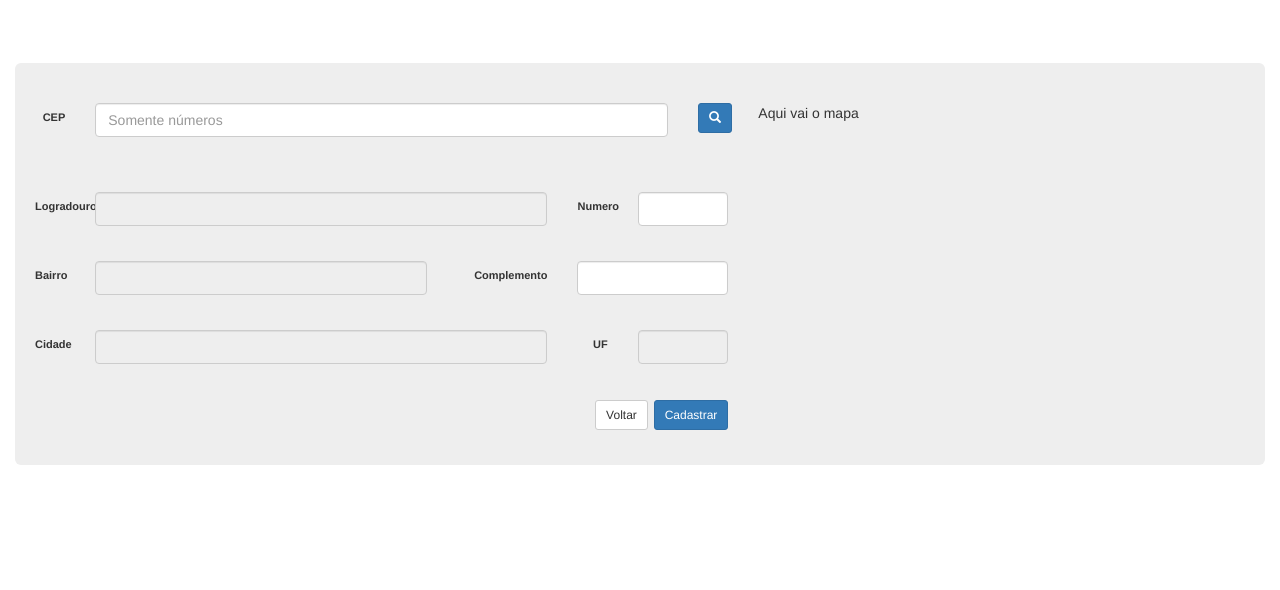
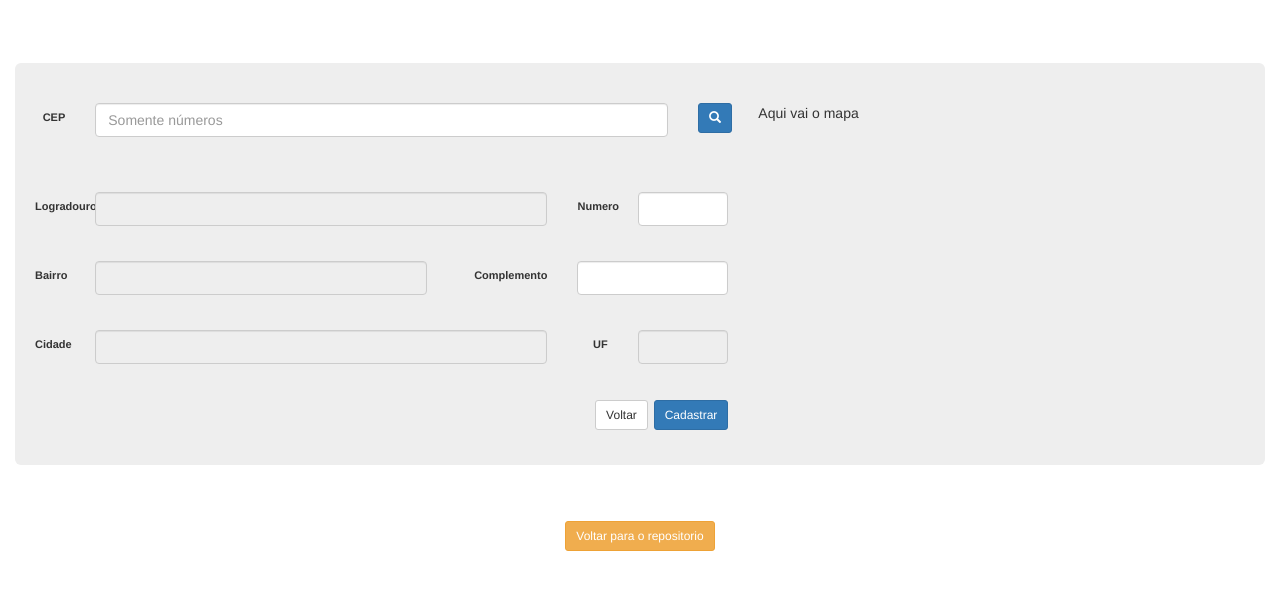
Before and after one commit to edoura/endereco-facil, a plain HTML site: page index.html in a window 1280 px wide. Drawn offline with nearby package versions, Linux system fonts and the light colour scheme.

Commit message:
Botao voltar para o repositorio e atualizando o README

```diff
--- a/estilo.css
+++ b/estilo.css
@@ -5,5 +5,10 @@
 }
 
 .jumbotron {
-  padding: 40px 20px 20px 20px !important;
+	padding: 40px 20px 20px 20px !important;
 }
+
+.btn-ropositorio{
+	text-align: center;
+	margin-top: 2%;
+}
--- a/index.html
+++ b/index.html
@@ -85,4 +85,12 @@
 
 </body>
 
+<footer>
+
+	<p class="btn-ropositorio">
+		<a href="http://github.com/edoura/endereco-facil" class="btn btn-warning btn-sm">Voltar para o repositorio</a>
+	</p>
+
+</footer>
+
 </html>
```
Also changed, not shown: 1 other file.
